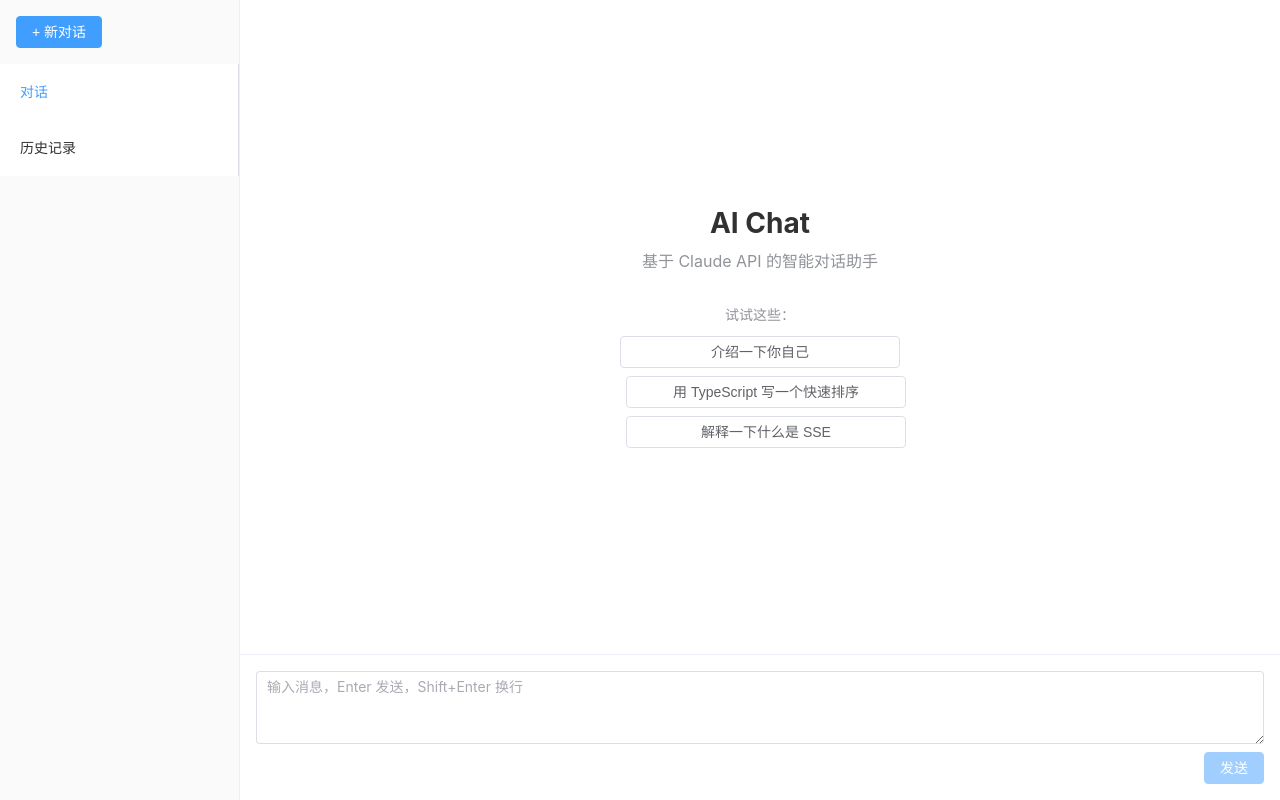
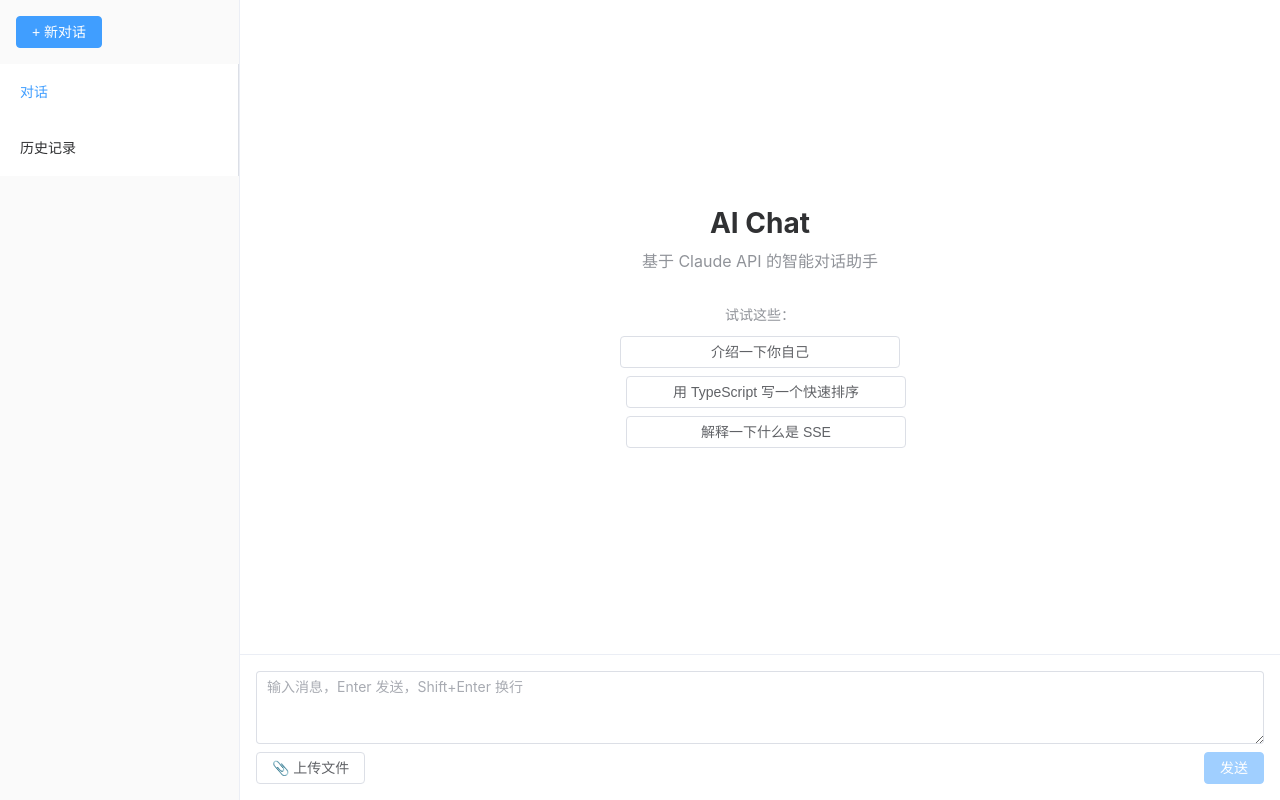
Before and after one commit to superspiritovo-byte/AI-Chat, a Vue app in the folder client/: page /chat in a window 1280 px wide. Built offline with nearby package versions, Linux system fonts and the light colour scheme.

Commit message:
feat: add upload button to ChatInput

```diff
--- a/client/src/components/ChatInput.vue
+++ b/client/src/components/ChatInput.vue
@@ -9,9 +9,11 @@
 const emit = defineEmits<{
   send: [text: string]
   stop: []
+  upload: [files: FileList]
 }>()
 
 const inputText = ref('')
+const fileInputRef = ref<HTMLInputElement | null>(null)
 
 function handleSend() {
   const text = inputText.value.trim()
@@ -24,6 +26,18 @@
   if (event.key === 'Enter' && !event.shiftKey) {
     event.preventDefault()
     handleSend()
+  }
+}
+
+function handleUploadClick() {
+  fileInputRef.value?.click()
+}
+
+function handleFileChange(event: Event) {
+  const input = event.target as HTMLInputElement
+  if (input.files && input.files.length > 0) {
+    emit('upload', input.files)
+    input.value = '' // 重置，允许重复选同一文件
   }
 }
 </script>
@@ -39,6 +53,21 @@
       @keydown="handleKeydown"
     />
     <div class="input-actions">
+      <el-button
+        :disabled="disabled"
+        @click="handleUploadClick"
+      >
+        📎 上传文件
+      </el-button>
+      <input
+        ref="fileInputRef"
+        type="file"
+        multiple
+        accept="image/*,.pdf,.txt,.md,.docx,.doc,.js,.ts,.py,.json,.csv"
+        style="display: none;"
+        @change="handleFileChange"
+      />
+      <div class="input-actions-right">
         <el-button
           v-if="!isStreaming"
           type="primary"
@@ -56,6 +85,7 @@
         </el-button>
       </div>
     </div>
+  </div>
 </template>
 
 <style scoped>
@@ -68,6 +98,12 @@
 .input-actions {
   margin-top: 8px;
   display: flex;
-  justify-content: flex-end;
+  justify-content: space-between;
+  align-items: center;
+}
+
+.input-actions-right {
+  display: flex;
+  gap: 8px;
 }
 </style>
```
Lines whose indentation alone changed are shown as unchanged.
